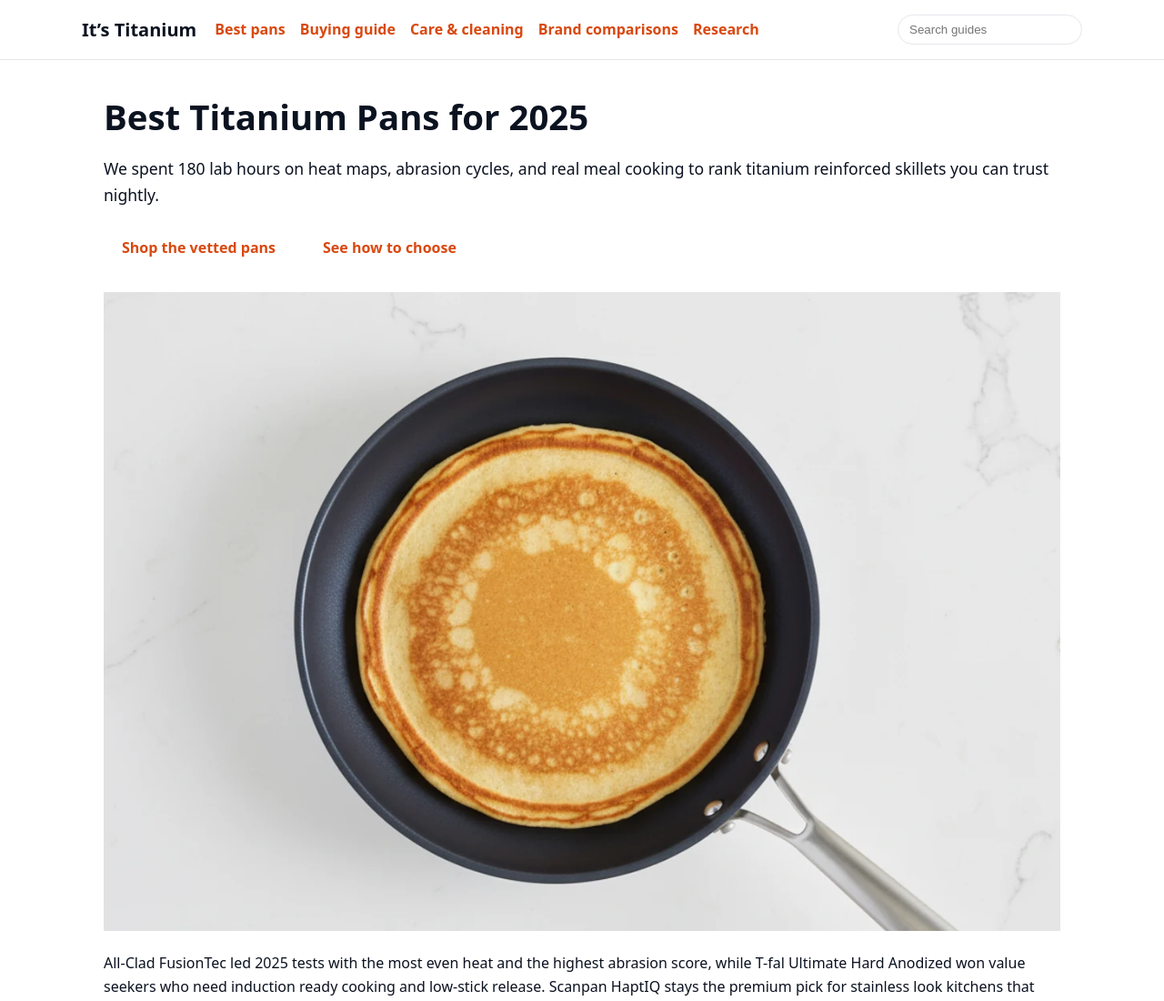
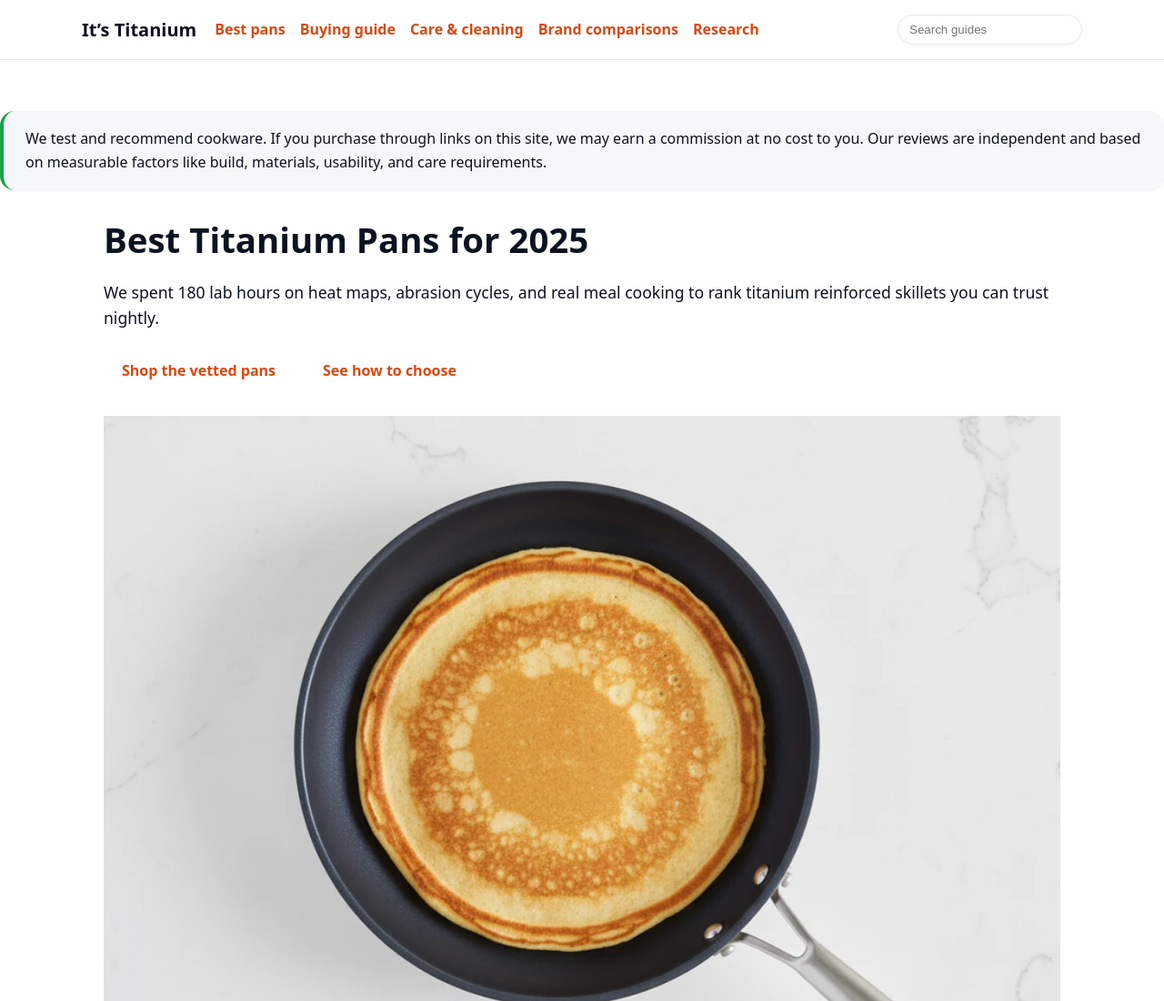
Before and after one commit to wsmith-bit/itstitanium, a website: page public/best-titanium-pans-2025/index.html in a window 1280 px wide. Shown: the top 1100 px of the page at 91% size. Drawn offline with Linux system fonts and the light colour scheme.

Commit message:
Add disclosure blocks to hero sections

```diff
--- a/public/best-titanium-pans-2025/index.html
+++ b/public/best-titanium-pans-2025/index.html
@@ -227,6 +227,9 @@
     </div>
   </header>
   <main id="content">
+    <section class="disclosure" id="disclosure">
+      <p>We test and recommend cookware. If you purchase through links on this site, we may earn a commission at no cost to you. Our reviews are independent and based on measurable factors like build, materials, usability, and care requirements.</p>
+    </section>
     <article class="wrap">
       <section class="hero">
         <h1>Best Titanium Pans for 2025</h1>
```
Also changed, not shown: public/brand-comparisons/index.html (+3 -0 lines), public/care-and-cleaning/index.html (+3 -0 lines), public/titanium-cookware-guide/index.html (+3 -0 lines), public/titanium-vs-ceramic/index.html (+3 -0 lines).
